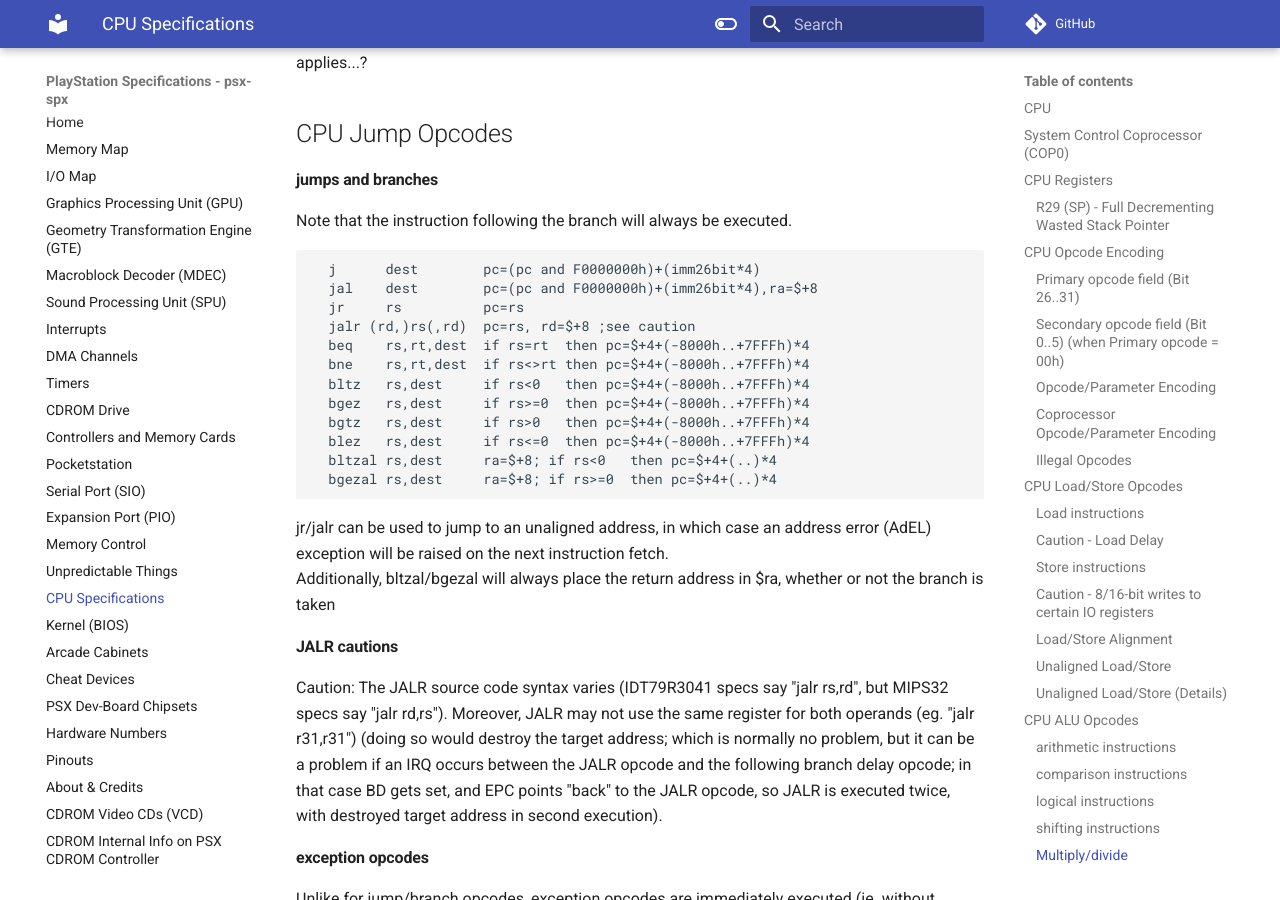
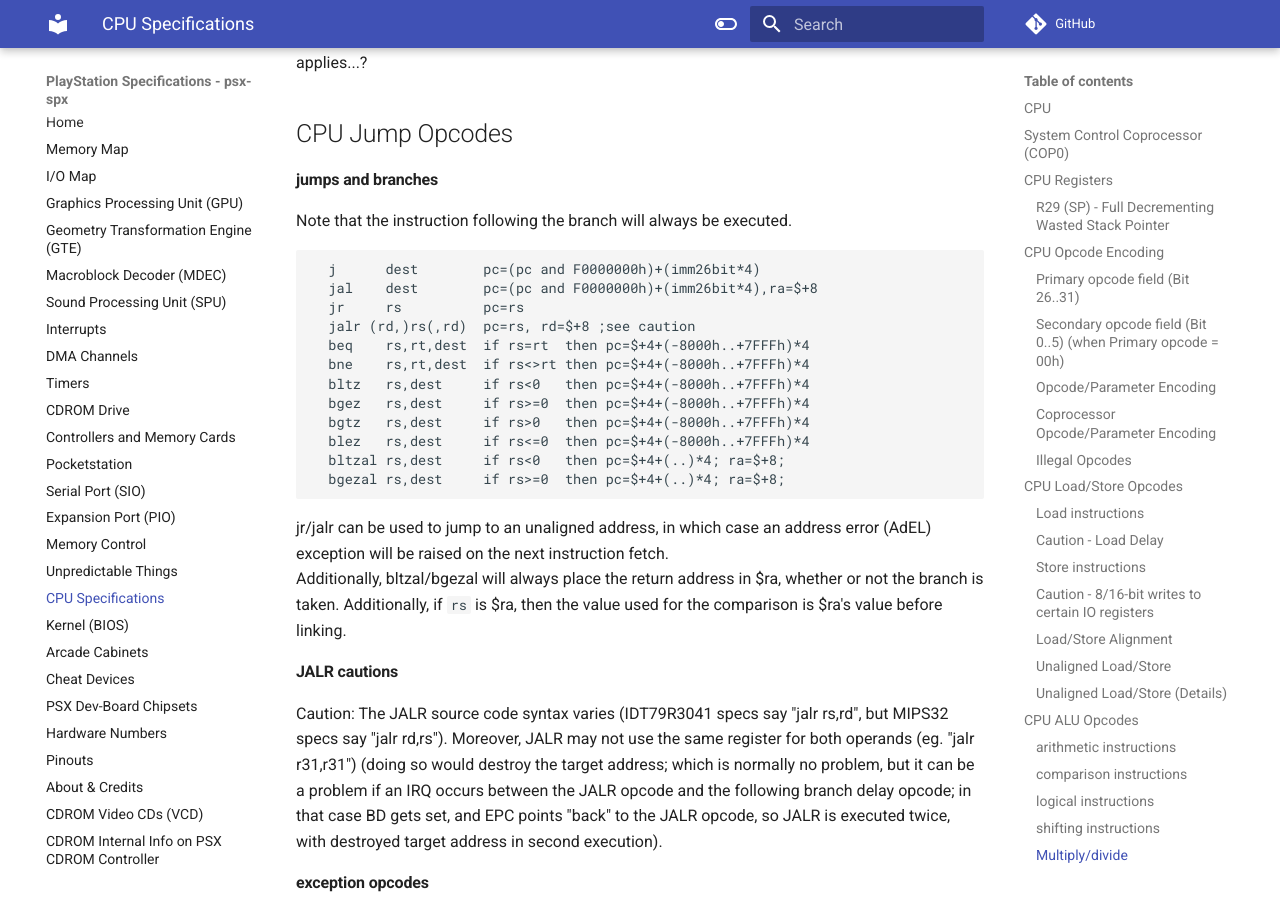
Before and after one commit to psx-spx/psx-spx.github.io, an MkDocs documentation site: the page built from docs/cpuspecifications.md, in a window 1280 px wide and 900 px high, scrolled down 7358 px. Built offline with MkDocs 1.6.1 and Material for MkDocs 9.7.7, drawn with Linux system fonts in a browser that asks for light colours; comment, search, counter and statistics services are not loaded.

````diff
--- a/docs/cpuspecifications.md
+++ b/docs/cpuspecifications.md
@@ -351,12 +351,12 @@ Note that the instruction following the branch will always be executed.<br/>
   bgez   rs,dest     if rs>=0  then pc=$+4+(-8000h..+7FFFh)*4
   bgtz   rs,dest     if rs>0   then pc=$+4+(-8000h..+7FFFh)*4
   blez   rs,dest     if rs<=0  then pc=$+4+(-8000h..+7FFFh)*4
-  bltzal rs,dest     ra=$+8; if rs<0   then pc=$+4+(..)*4
-  bgezal rs,dest     ra=$+8; if rs>=0  then pc=$+4+(..)*4
+  bltzal rs,dest     if rs<0   then pc=$+4+(..)*4; ra=$+8;
+  bgezal rs,dest     if rs>=0  then pc=$+4+(..)*4; ra=$+8;
 ```
 
 jr/jalr can be used to jump to an unaligned address, in which case an address error (AdEL) exception will be raised on the next instruction fetch.<br/>
-Additionally, bltzal/bgezal will always place the return address in $ra, whether or not the branch is taken<br/>
+Additionally, bltzal/bgezal will always place the return address in $ra, whether or not the branch is taken. Additionally, if `rs` is $ra, then the value used for the comparison is $ra's value before linking.<br/>
 
 #### JALR cautions
 Caution: The JALR source code syntax varies (IDT79R3041 specs say "jalr rs,rd",
````
Also changed, not shown: docs/graphicsprocessingunitgpu.md (+2 -1 lines).
